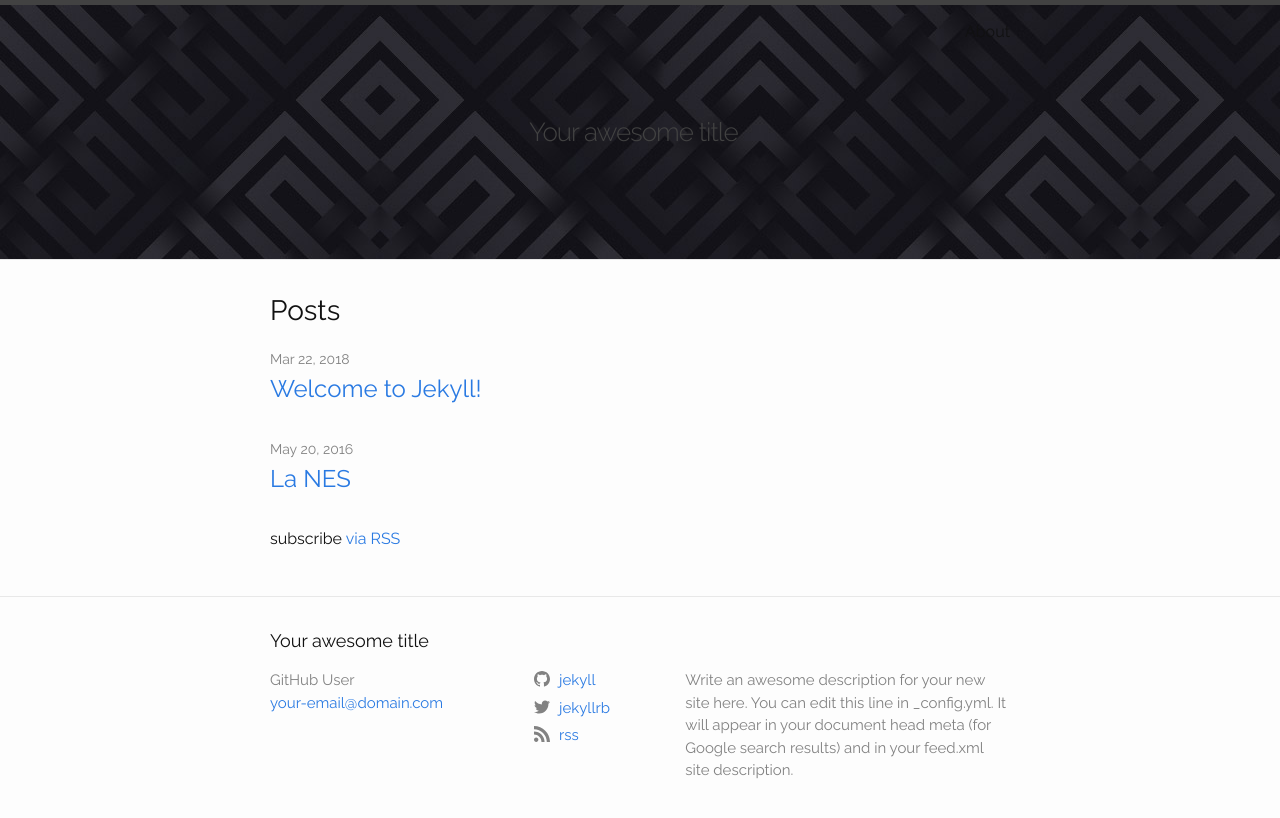
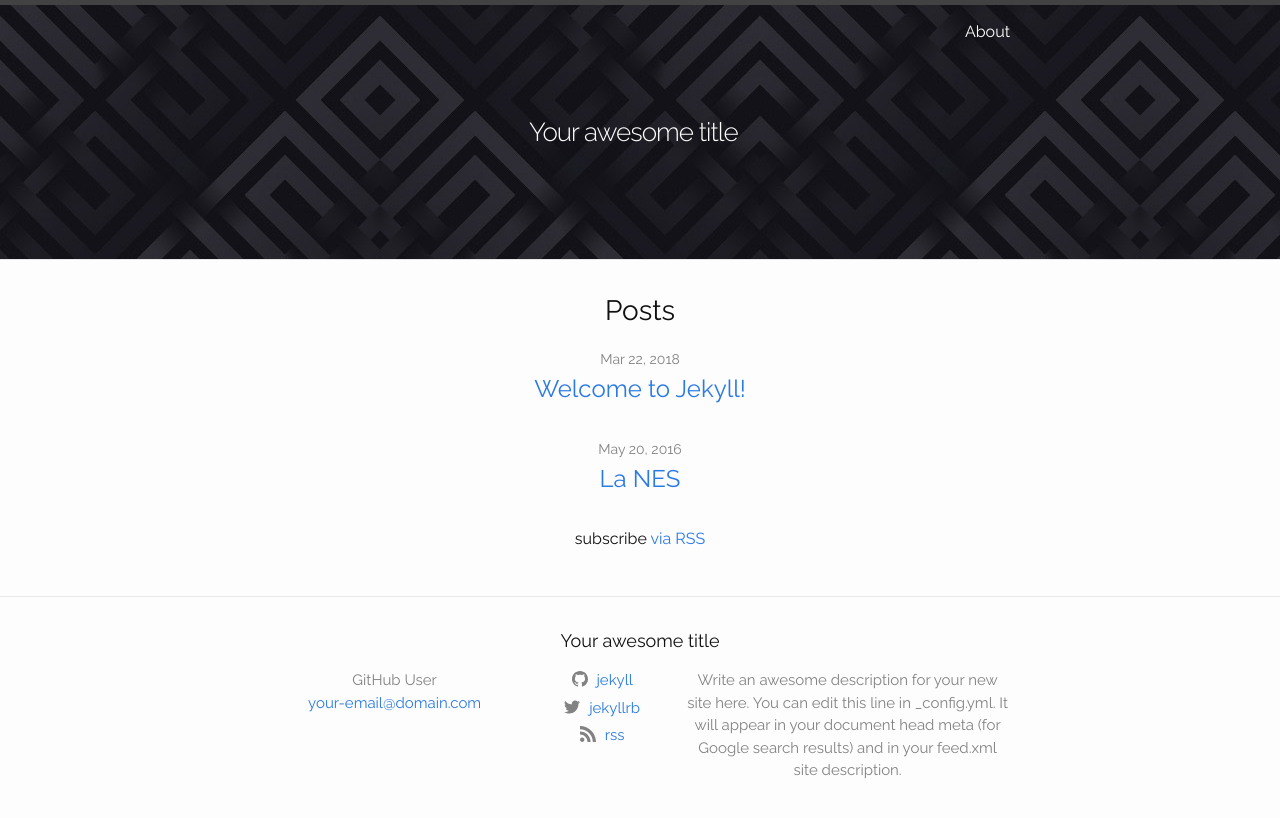
Before and after one commit to thomasdidier/retro, a Jekyll site: the page built from index.md, in a window 1280 px wide. Shown: the top 818 px of the page. Built offline with Jekyll 4.4.1, drawn with Linux system fonts in a browser that asks for light colours.

Commit message:
ajout couleur et titre et centrage des element

```diff
--- a/_sass/minima/_base.scss
+++ b/_sass/minima/_base.scss
@@ -6,6 +6,7 @@ p, blockquote, pre, hr,
 dl, dd, ol, ul, figure {
   margin: 0;
   padding: 0;
+  text-align: center;
 }
 
 
--- a/_sass/minima/_layout.scss
+++ b/_sass/minima/_layout.scss
@@ -24,7 +24,7 @@
 
   &,
   &:visited {
-    color: $grey-color-dark;
+    color: #fff;
   }
 }
 
@@ -41,7 +41,7 @@
   }
 
   .page-link {
-    color: $text-color;
+    color: #fff;
     line-height: $base-line-height;
 
     // Gaps between nav items, but not on the last one
```
